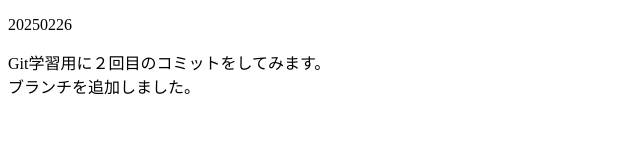
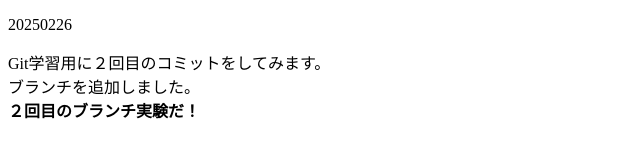
Before and after one commit to milkwalking/20250226, a plain HTML site: page index.html in a window 1280 px wide. Shown: the whole page, without its empty margins (0-640 px from the left). Drawn offline with Linux system fonts and the light colour scheme.

Commit message:
２回目のブランチコミット！

```diff
--- a/index.html
+++ b/index.html
@@ -1,13 +1,17 @@
 <!DOCTYPE html>
 <html lang="ja">
+
 <head>
     <meta charset="UTF-8">
     <meta name="viewport" content="width=device-width, initial-scale=1.0">
     <title>Document</title>
 </head>
+
 <body>
     <p>20250226</p>
     <span>Git学習用に２回目のコミットをしてみます。</span>
     <div>ブランチを追加しました。</div>
+    <strong>２回目のブランチ実験だ！</strong>
 </body>
+
 </html>
```
